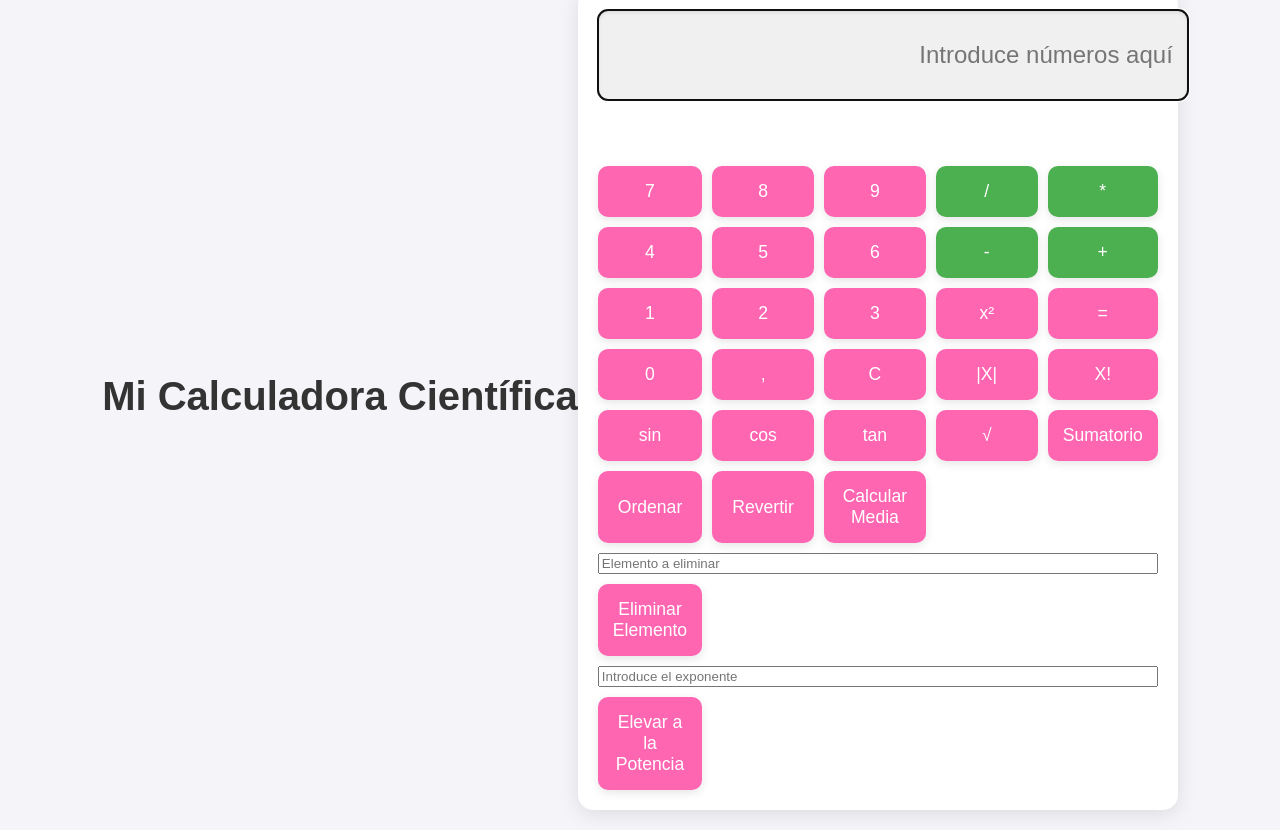
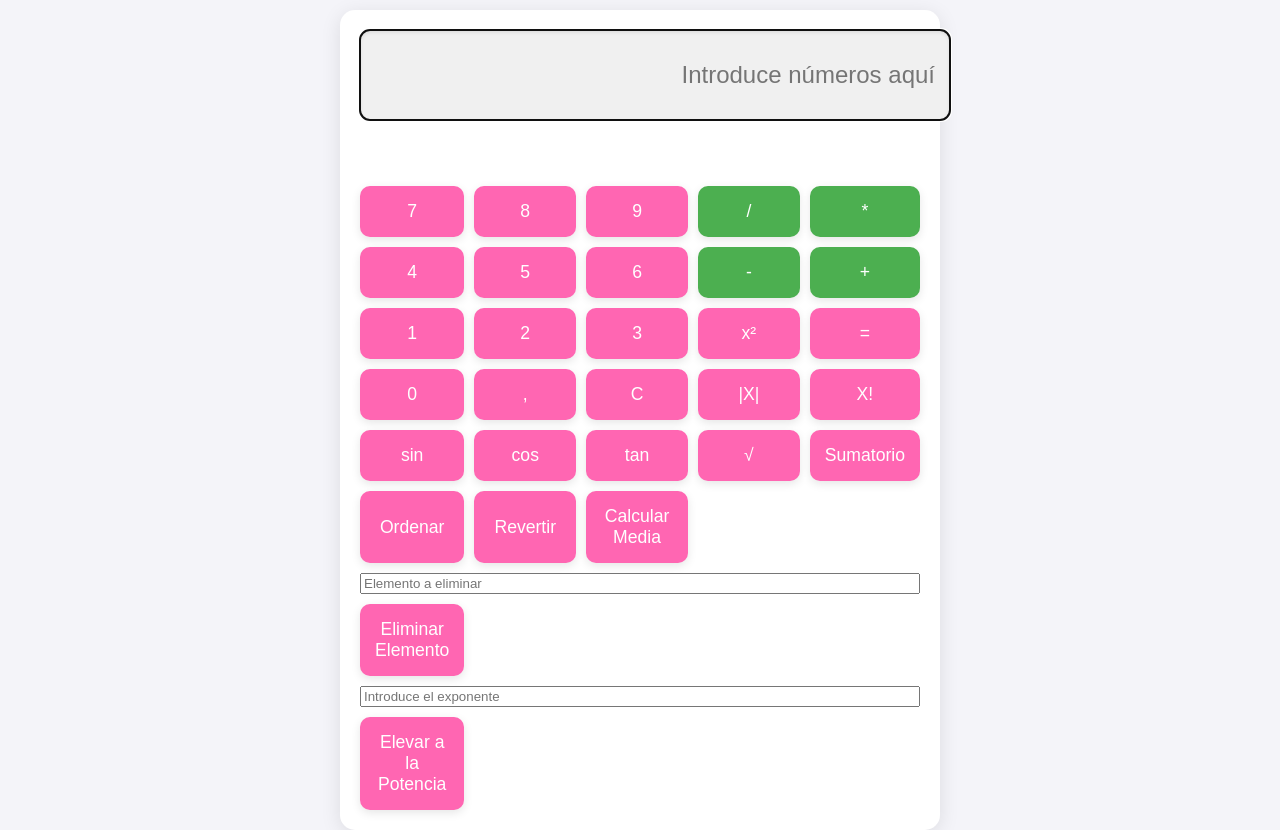
Before and after one commit to mariarocio19/calcu_tecnologias_Rocio, a plain HTML site: page index.html in a window 1280 px wide. Drawn offline with Linux system fonts and the light colour scheme.

Commit message:
index.html

```diff
--- a/index.html
+++ b/index.html
@@ -10,8 +10,8 @@
 
     <!-- Contenedor general de la calculadora -->
     <div class="calculator-container">
-        <!-- Título de la calculadora -->
-        <h1 class="main-title">Mi Calculadora Científica</h1>
+
+    </div>
 
         <!-- Contenedor de la calculadora -->
         <div class="calculator">
```
